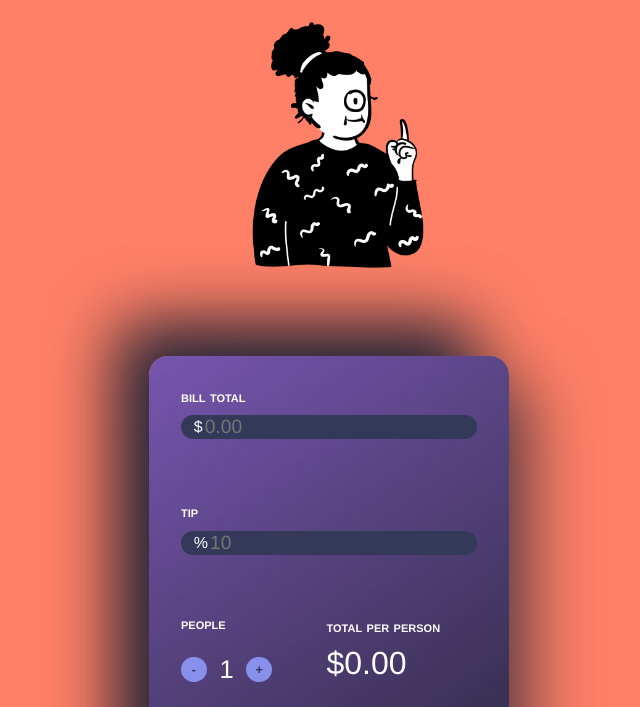
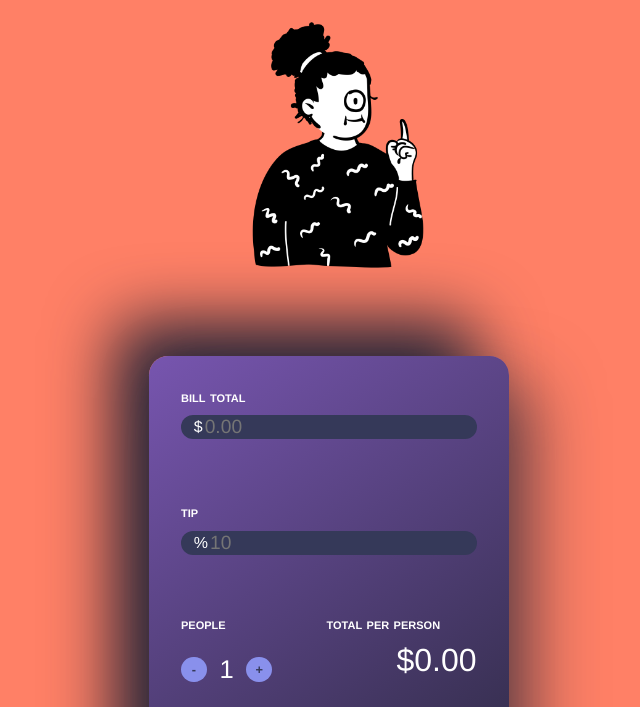
Before and after one commit to 1Dedios/Tip-Calculator, a plain HTML site: page index.html in a window 1280 px wide. Shown: the part 93-800 px from the top of the page, without its empty margins (311-951 px from the left). Drawn offline with Linux system fonts and the light colour scheme.

```diff
--- a/style.css
+++ b/style.css
@@ -82,6 +82,8 @@
 .totalContainer {
     display: inline-block;
     padding-top: 60px;
+    /*helps to align the people and total component but total is slightly off*/
+    vertical-align: top;
 }
 
 /*controls the total per person component*/
@@ -149,6 +151,7 @@
 
 .total {
     font-weight: lighter;
+    padding-left: 70px;
 }
 
 .buttonText {
```
